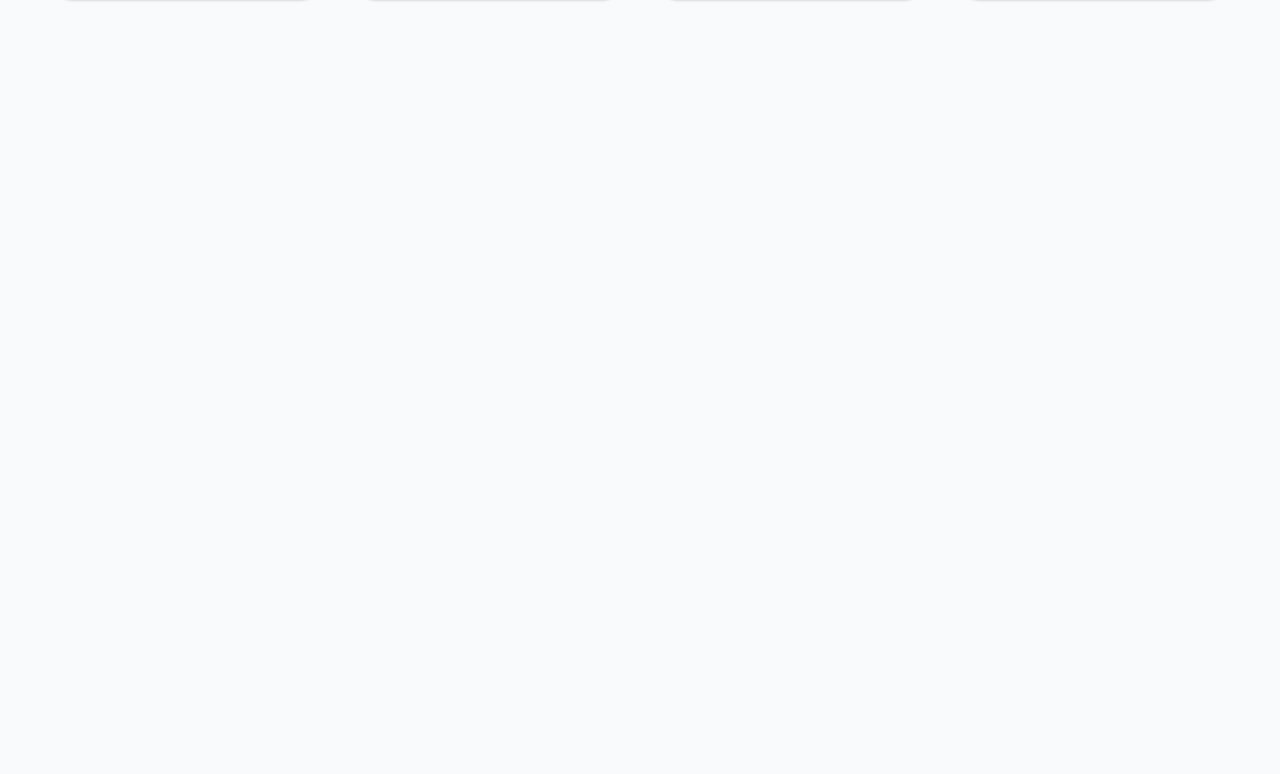
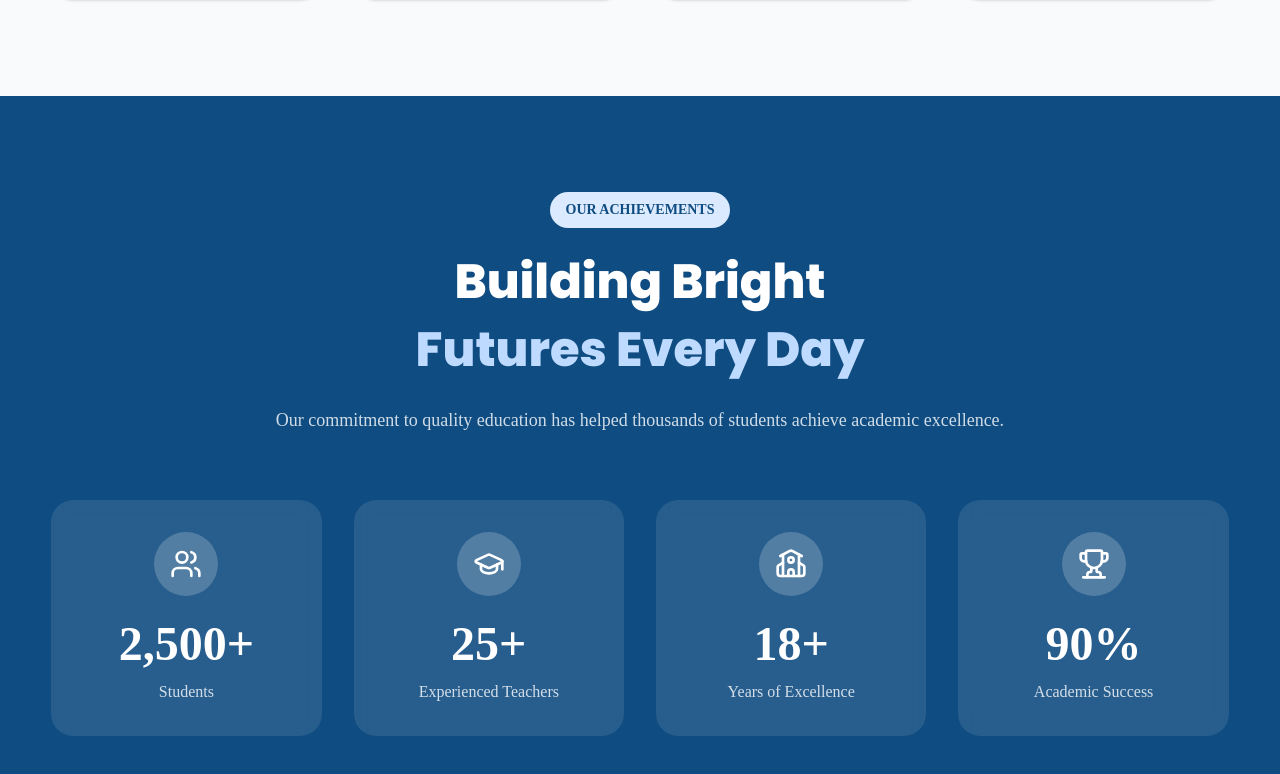
Before and after one commit to vishal290704/edu-portal-system, a Next.js app: page / in a window 1280 px wide. Shown: the part 5327-6101 px from the top of the page. Before the commit the page ends 5423 px from the top, so only its background shows below. Built offline with nearby package versions, Linux system fonts and the light colour scheme.

Commit message:
Statistics components created successfully

```diff
--- a/app/page.js
+++ b/app/page.js
@@ -4,6 +4,7 @@ import WhyChooseUs from "@/components/home/WhyChooseUs";
 import About from "@/components/home/About";
 import Programs from "@/components/home/Programs";
 import Facilities from "@/components/home/Facilities";
+import Statistics from "@/components/home/Statistics";
 
 export default function Home() {
   return (
@@ -14,6 +15,7 @@ export default function Home() {
       <About />
       <Programs />
       <Facilities />
+      <Statistics />
     </>
   );
 }
--- a/components/home/Statistics.jsx
+++ b/components/home/Statistics.jsx
@@ -17,38 +17,31 @@ export default function Statistics() {
   return (
     <section
       ref={ref}
-      className="section-padding bg-[#0F4C81] text-white"
+      className="section-padding bg-[#0F4C81] text-white pt-5 pb-5"
     >
       <Container>
-
         <SectionHeading
           badge="OUR ACHIEVEMENTS"
           title="Building Bright"
           highlight="Futures Every Day"
           description="Our commitment to quality education has helped thousands of students achieve academic excellence."
+          light
         />
 
         <div className="mt-16 grid gap-8 md:grid-cols-2 xl:grid-cols-4">
-
           {statistics.map((item) => {
-
             const Icon = item.icon;
 
             return (
-
               <div
                 key={item.title}
                 className="rounded-3xl bg-white/10 p-8 text-center backdrop-blur-sm"
               >
-
                 <div className="mx-auto mb-6 flex h-16 w-16 items-center justify-center rounded-full bg-white/20">
-
                   <Icon className="h-8 w-8" />
-
                 </div>
 
                 <h2 className="text-5xl font-bold">
-
                   {inView && (
                     <CountUp
                       end={item.value}
@@ -56,23 +49,13 @@ export default function Statistics() {
                       suffix={item.suffix}
                     />
                   )}
-
                 </h2>
 
-                <p className="mt-3 text-white/80">
-
-                  {item.title}
-
-                </p>
-
+                <p className="mt-3 text-white/80">{item.title}</p>
               </div>
-
             );
-
           })}
-
         </div>
-
       </Container>
     </section>
   );
--- a/components/layout/SectionHeading.jsx
+++ b/components/layout/SectionHeading.jsx
@@ -4,13 +4,12 @@ export default function SectionHeading({
   highlight,
   description,
   align = "center",
+  light = false,
 }) {
   return (
     <div
       className={`mb-16 max-w-3xl ${
-        align === "center"
-          ? "mx-auto text-center"
-          : "text-left"
+        align === "center" ? "mx-auto text-center" : "text-left"
       }`}
     >
       {/* Badge */}
@@ -21,11 +20,19 @@ export default function SectionHeading({
 
       {/* Main Heading */}
 
-      <h2 className="heading-font mt-6 text-4xl font-extrabold leading-tight text-slate-900 md:text-5xl">
+      <h2
+        className={`heading-font mt-6 text-4xl font-extrabold leading-tight md:text-5xl ${
+          light ? "text-white" : "text-slate-900"
+        }`}
+      >
         {title}
 
         {highlight && (
-          <span className="mt-2 block text-[#0F4C81]">
+          <span
+            className={`mt-2 block ${
+              light ? "text-blue-200" : "text-[#0F4C81]"
+            }`}
+          >
             {highlight}
           </span>
         )}
@@ -34,7 +41,11 @@ export default function SectionHeading({
       {/* Description */}
 
       {description && (
-        <p className="mt-6 text-lg leading-8 text-slate-600">
+        <p
+          className={`mt-6 text-lg leading-8 ${
+            light ? "text-white/80" : "text-slate-600"
+          }`}
+        >
           {description}
         </p>
       )}
```
